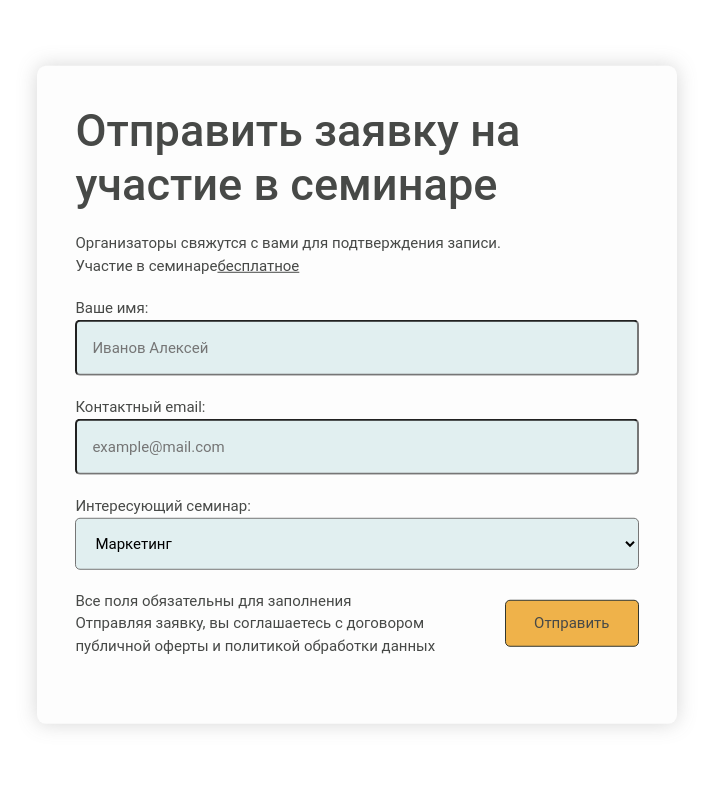
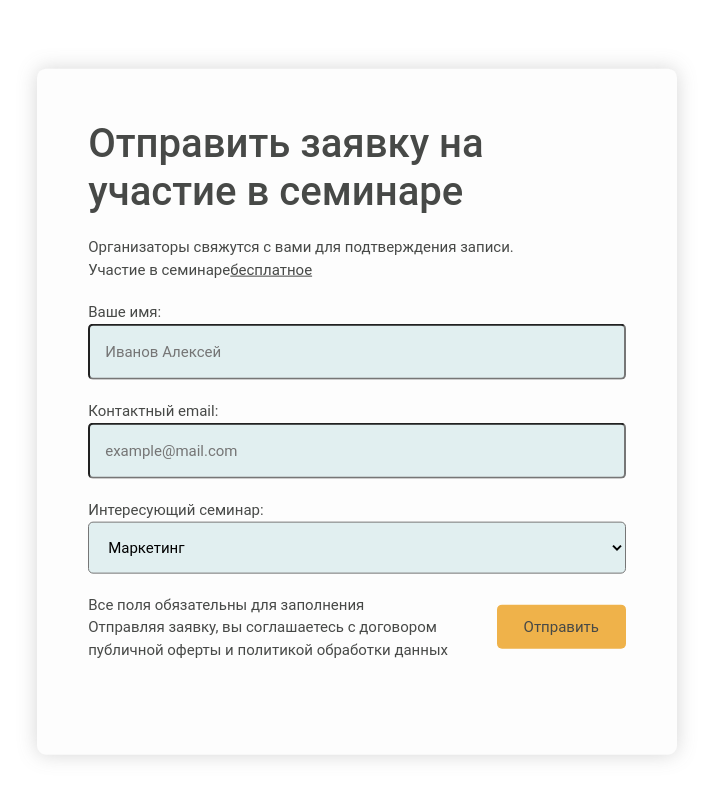
Before and after one commit to Sashaio21/send-email, a PHP site: page / in a window 1280 px wide. Shown: the whole page, without its empty margins (283-996 px from the left). Run offline with PHP 8.4, Linux system fonts and the light colour scheme.

Commit message:
Update style.css

```diff
--- a/style.css
+++ b/style.css
@@ -1,9 +1,10 @@
 * {
+    /* outline: 1px solid green; */
     font-family: 'Roboto', Arial, sans-serif;
 }
 h1 {
     margin: 0px;
-    font-size: 45px;
+    font-size: 40px;
     color: #474947;
 }
 
@@ -63,8 +64,12 @@ button {
     margin-left: 10px;
     border-radius: 5px;
     font-size: 15px;
-    border: 1px solid #323730;
+    border: 0px solid #323730;
     background-color: #efb24a;
+}
+
+.btn-active:hover {
+    animation: btn-anim 1s forwards;
 }
 
 .button-send:hover {
@@ -73,8 +78,7 @@ button {
     margin-left: 10px;
     border-radius: 5px;
     font-size: 15px;
-    border: 1px solid #323730;
-    animation: btn-anim 1s forwards;
+    border: 0px solid #323730;
 }
 
 @keyframes btn-anim {
@@ -89,7 +93,7 @@ button {
 
 .btn-inactive{
     background-color: #dfdad1;
-    border: 1px solid #d5d5d5;
+    border: 0px solid #d5d5d5;
 }
 
 .error-message {
@@ -101,7 +105,8 @@ button {
     text-align: center;
     font-size: 18px;
     justify-content: center;
-    color: rgb(26, 175, 34);
+    color: #474947;
+    margin-top: 15px;
 }
 
 
@@ -121,7 +126,7 @@ button {
 .maincontainer {
     position: absolute;
     transform: translate(50%, 10%);
-    padding: 3%;
+    padding: 4%;
     display: flex;
     flex-direction: column;
     width: 50%;
```
